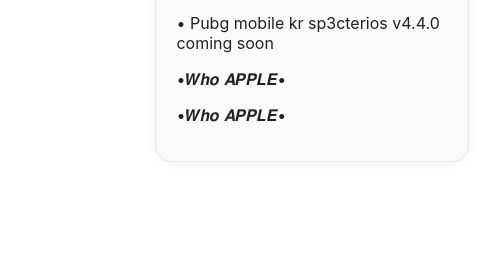
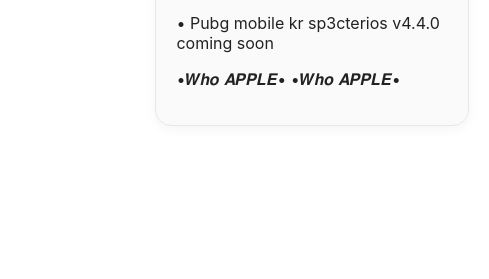
Before and after one commit to BarbourYachting/Spectetor-Bsign, a plain HTML site: page index.html in a window 1280 px wide. Shown: the part 144-423 px from the top of the page, 791-1280 px from the left. Drawn offline with Linux system fonts and the light colour scheme.

Commit message:
Update index.html

```diff
--- a/index.html
+++ b/index.html
@@ -401,7 +401,7 @@
         <p>• Certificate renewals updated daily.</p>
         <p>• Pubg mobile kr sp3cterios v4.4.0 coming soon</p>
         <p>
-        <p>                 •𝑾𝒉𝒐 𝑨𝑷𝑷𝑳𝑬•</p>      <p>•𝑾𝒉𝒐 𝑨𝑷𝑷𝑳𝑬•</p>
+        <p>                 •𝑾𝒉𝒐 𝑨𝑷𝑷𝑳𝑬•      •𝑾𝒉𝒐 𝑨𝑷𝑷𝑳𝑬•</p>
 
 
     </div>
```
